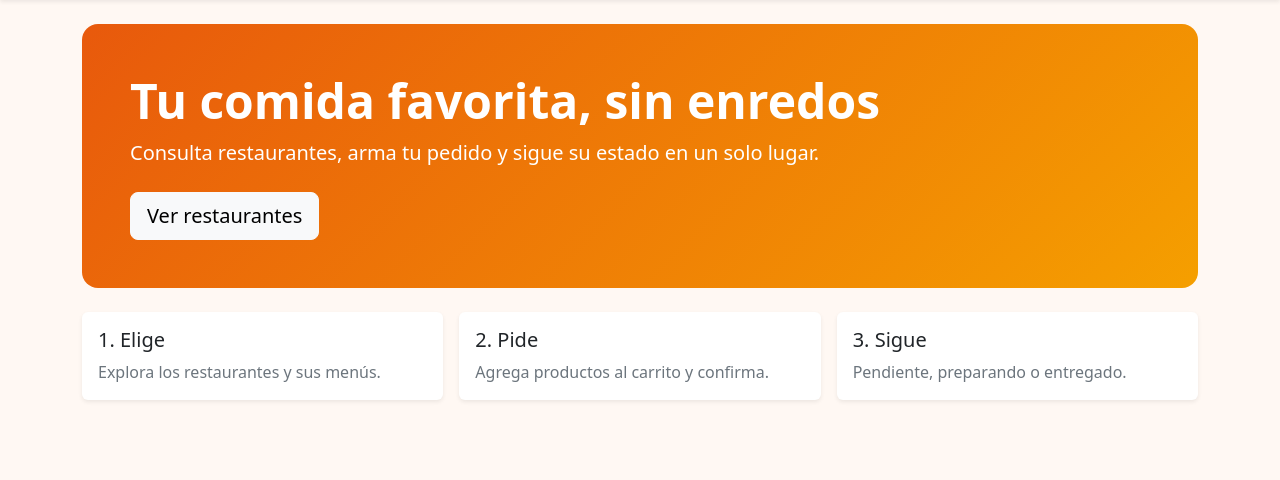
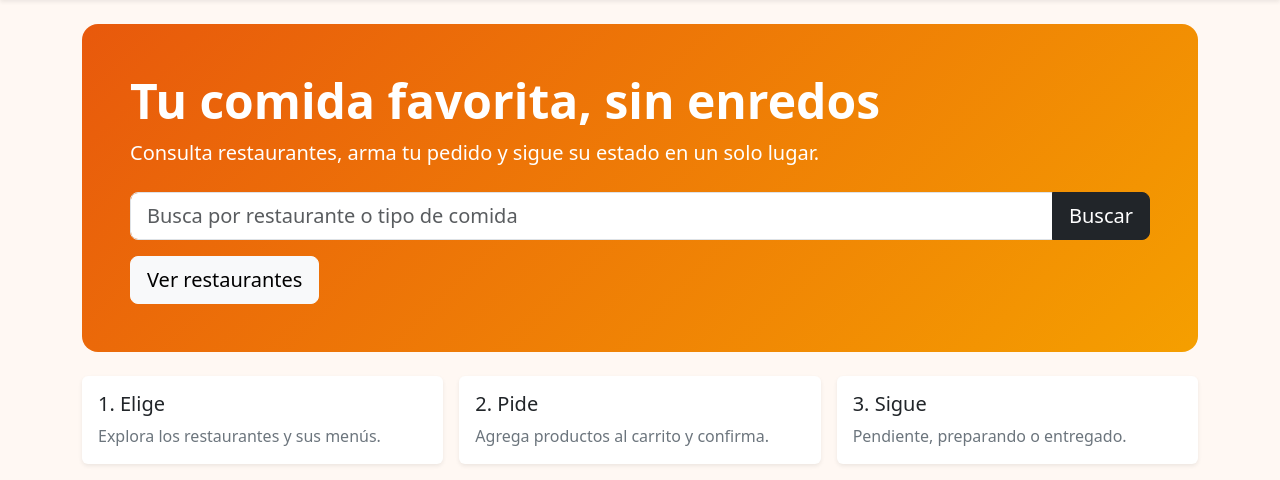
Before and after one commit to dramirezdlp99/quickfood, a Flask app: page / in a window 1280 px wide. Shown: the part 56-536 px from the top of the page. Run offline with Flask 3, Linux system fonts and the light colour scheme.

Commit message:
feat(catalog): agregar buscador en la pagina de inicio

```diff
--- a/app/templates/home/index.html
+++ b/app/templates/home/index.html
@@ -5,6 +5,14 @@
   <h1 class="display-5 fw-bold">Tu comida favorita, sin enredos</h1>
   <p class="lead mb-4">Consulta restaurantes, arma tu pedido y sigue su estado en un solo lugar.</p>
   {% if endpoint_exists('restaurants.index') %}
+    <form class="mb-3" method="get" action="{{ url_for('restaurants.index') }}" role="search">
+      <label class="visually-hidden" for="home-search-input">Buscar restaurantes</label>
+      <div class="input-group input-group-lg">
+        <input id="home-search-input" class="form-control" type="search" name="q" maxlength="60"
+               placeholder="Busca por restaurante o tipo de comida">
+        <button class="btn btn-dark" type="submit">Buscar</button>
+      </div>
+    </form>
     <a class="btn btn-light btn-lg" href="{{ url_for('restaurants.index') }}">Ver restaurantes</a>
   {% else %}
     <span class="badge text-bg-light fs-6">Catálogo en construcción</span>
```
